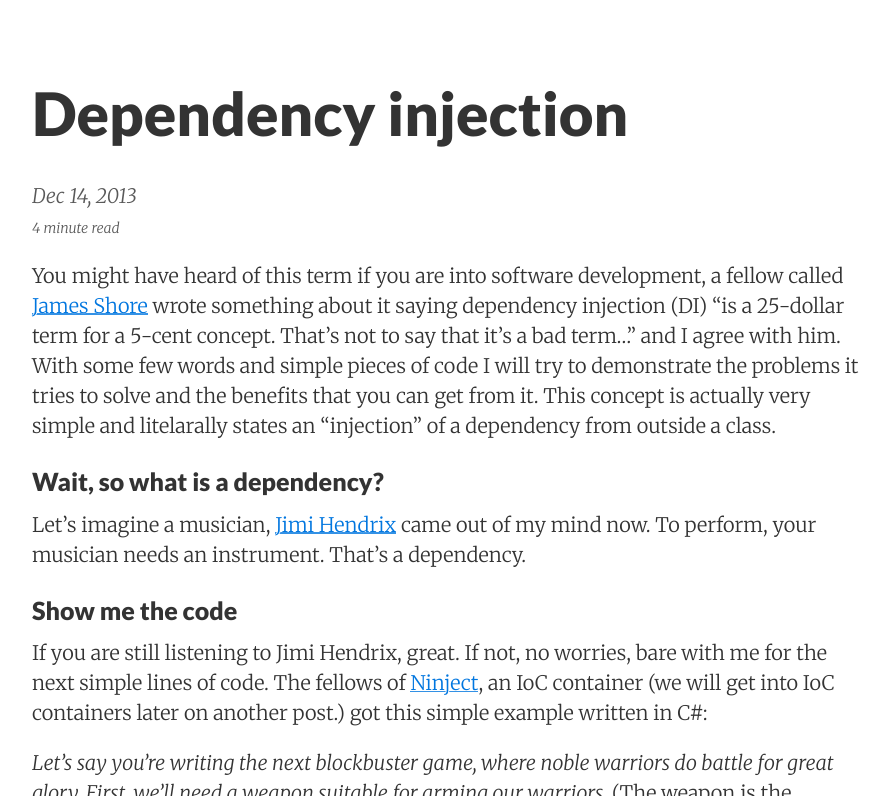
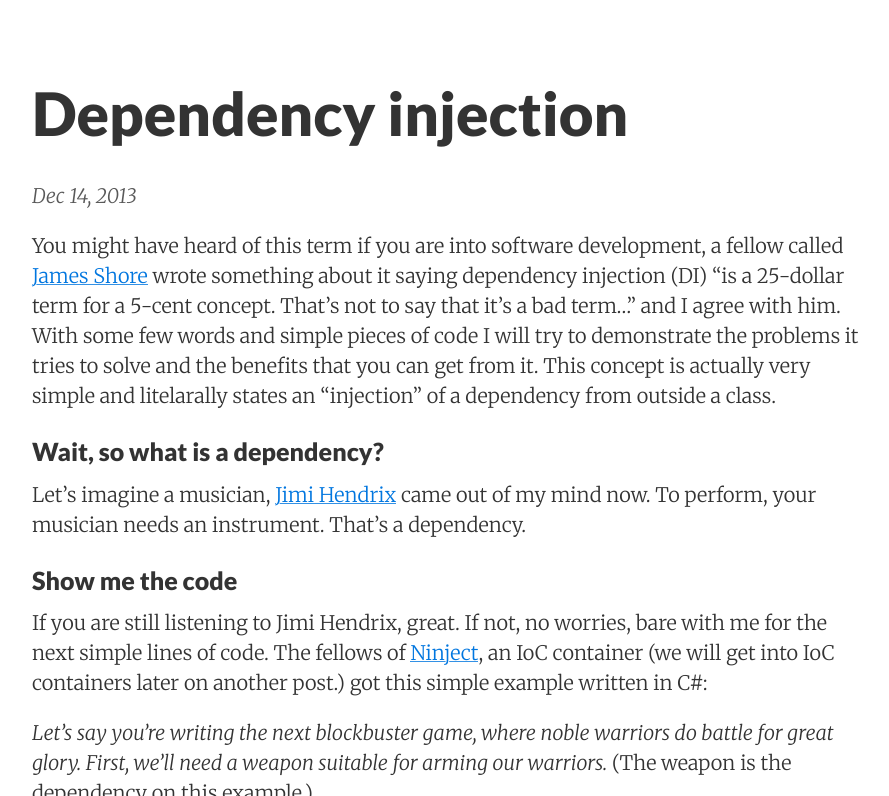
Before and after one commit to kid-cavaquinho/kid-cavaquinho.github.io, a Jekyll site: the page built from _posts/2013-12-14-depency-injection.md, in a window 1280 px wide and 900 px high, cut to the strip 104-900 px from the top of the window. Shown: the whole strip, without its empty margins (188-1077 px from the left). Built offline with Jekyll 4.4.1, drawn with Linux system fonts in a browser that asks for light colours; comment, search, counter and statistics services are not loaded.

Commit message:
Removed x minutes read html

```diff
--- a/_layouts/post.html
+++ b/_layouts/post.html
@@ -1,11 +1,6 @@
 ---
 layout: default
 ---
-
-{% assign minutes = content | strip_html | number_of_words | divided_by: 180 %}
-{% if minutes == 0 %}
-{% assign minutes = 1 %}
-{% endif %}
 
 <div class="post-header mb2">
   <h1>{{ page.title }}</h1>
@@ -13,13 +8,6 @@ layout: default
   {% if page.update_date %}
     <span class="post-meta">{{ site.text.post.updated }}: {{ page.update_date | date: site.date_format }}</span><br>
   {% endif %}
-  <span class="post-meta small">
-  {% if page.minutes %}
-    {{ page.minutes }} {{ site.text.post.minute_read }}
-  {% else %}
-    {{ minutes }} {{ site.text.post.minute_read }}
-  {% endif %}
-  </span>
 </div>
 
 <article class="post-content">
```
